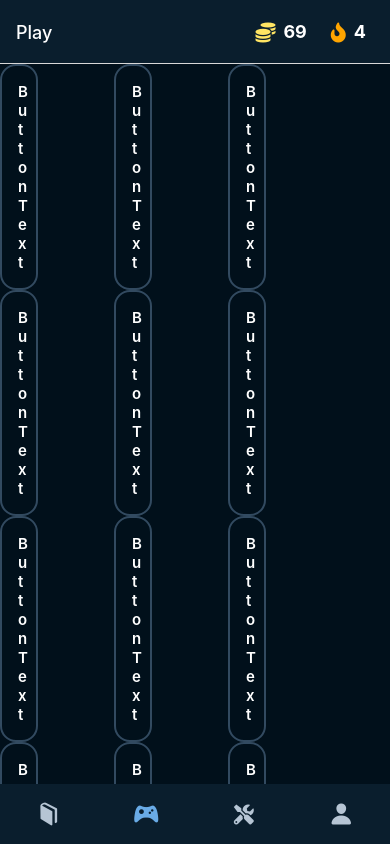
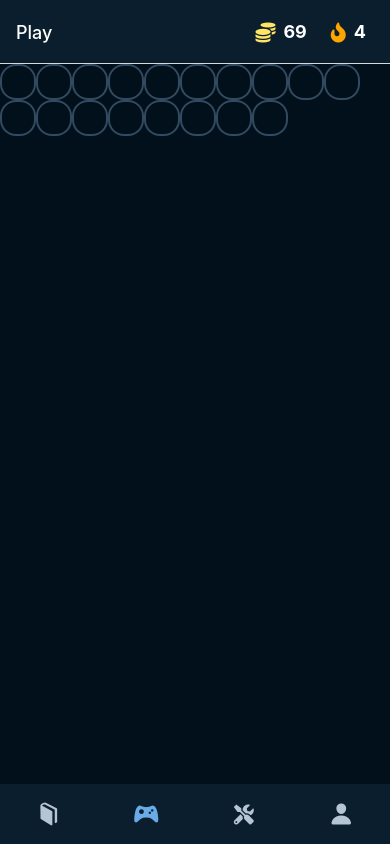
Before and after one commit to underwoodbrady/react-financial-education, a React Native app: screen /Play in a window 390 px wide. Both pictures are taken after a click on the button "GO TO MATCHING GAME". Built offline with nearby package versions, Linux system fonts and the light colour scheme.

Commit message:
buttons for match set up but not functional

```diff
--- a/Data/MatchingData.js
+++ b/Data/MatchingData.js
@@ -1,7 +1,7 @@
 const matchingAnswers = [
     {
         number: 1,
-        value: 'hi',
+        value: "hi",
     },
     {
         number: 2,
--- a/components/learn/MatchButton.js
+++ b/components/learn/MatchButton.js
@@ -1,8 +1,8 @@
 import { Text, View, Image, StyleSheet, Pressable } from 'react-native';
 
-const MatchButton = ({text = "ButtonText", link, onPress}) => (
+const MatchButton = ({text, link, onPress}) => (
 	<Pressable style = {styles.container}
-			onPress= {() => nav.navigate(link)}
+			onPress= {() => {onPress}}
 			backgroundColor={"blue"}
 		>
 			<Text style={styles.text}>{text}</Text>
@@ -16,7 +16,7 @@ const styles = StyleSheet.create({
 		borderRadius: 16,
 		padding: 16,
         //flexDirection: 'wrap',
-        width: "33%"
+        width: "100%"
     },
     buttonContainer: {
         flexDirection: 'row'
--- a/screens/MatchingGame.js
+++ b/screens/MatchingGame.js
@@ -9,6 +9,7 @@ const MatchingGame = () => {
 	const [secondClick, setSecondClick] = useState(0); //will be 0 if first click, 1 if second click
     const [currButton, setCurrButton] = useState(0);
     const [currNumberMatch, setCurrNumberMatch] = useState(0);
+    const [gameOver, changeGameOver] = useState(false);
 	//below is where we can add animations for correct/incorrect answers etc
 
 	const buttonClicked = (number) => {
@@ -31,11 +32,17 @@ const MatchingGame = () => {
 	};
 
     return (
-        <View style={{ flexDirection: 'row', flexWrap: 'wrap' }}>
+        <View>
+        {gameOver ? (
+            <Text>Hi</Text>
+        ) : (
+        <View style={styles.container}>
              {matchingAnswers.map((boxes) =>
              <View>
-                <MatchButton onPress={() => buttonClicked(matchingAnswers.number)}>Hi</MatchButton>
+                <MatchButton onPress={() => buttonClicked(matchingAnswers.number)} text={matchingAnswers.value}/>
             </View> )}
+        </View>
+        )}
         </View>
     );
 };
@@ -43,7 +50,10 @@ const MatchingGame = () => {
 
 
 const styles = StyleSheet.create({
-    container: {},
+    container: {
+        flexDirection: 'row',
+        flexWrap: 'wrap'
+    },
     text:{
         color:"white",
         fontSize:24,
```
